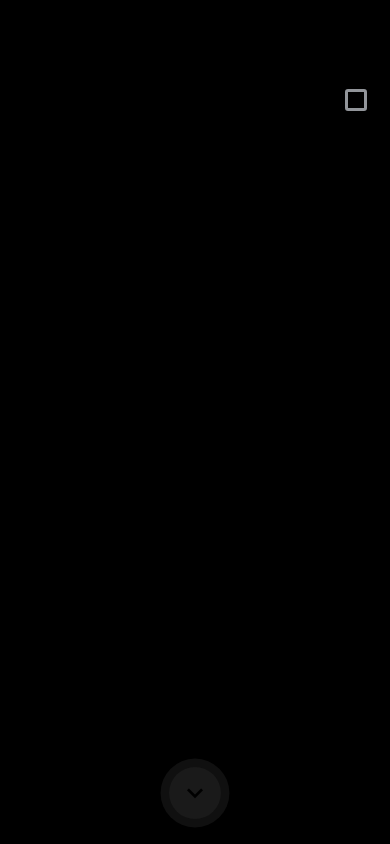
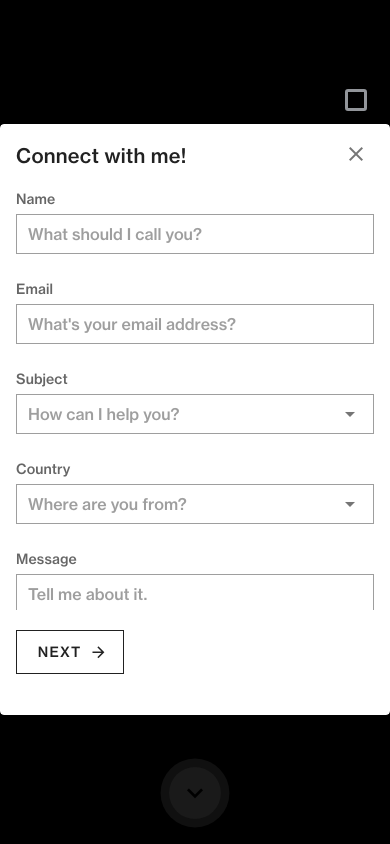
Before and after one commit to lianabisuna/portfolio, a Vue app: page /blog in a window 390 px wide. Both pictures are taken after a click on the button 310 px from the left and 100 px from the top of the page. Shown: the top 844 px of the page. Built offline with nearby package versions, Linux system fonts and the light colour scheme.

Commit message:
Create contact form - add img alt name - responsive form - form validation

```diff
--- a/src/App.vue
+++ b/src/App.vue
@@ -155,11 +155,7 @@
   }
 
   .text-40 {
-    font-size: 60%;
-  }
-
-  .text-40 {
-    font-size: 60%;
+    font-size: 40%;
   }
 
   .text-90 {
--- /dev/null
+++ b/src/components/Contact.vue
@@ -0,0 +1,205 @@
+<template>
+  <v-menu
+    v-model="menu"
+    :close-on-content-click="false"
+    offset-y
+    :left="lg"
+    :min-width="sm?'100vw':''"
+  >
+    <template v-slot:activator="{ on, attrs }">
+      <v-btn
+        icon
+        v-bind="attrs"
+        v-on="on"
+      >
+        <v-icon size="30" :color="drk?'white':'black'">mdi-email-outline</v-icon>
+      </v-btn>
+    </template>
+
+    <v-card
+      :width="sm?'100vw':'600px'"
+      :min-height="sm?'70vh':'50vh'"
+      :max-height="sm?'85vh':'80vh'"
+      class="overflow-hidden"
+      style="z-index: 2;"
+    >
+      <v-card-title>
+        <v-row>
+          <v-col class="pb-1pt-2">
+            <div v-if="sm" style="word-break: kepp-all !important;">Connect with me!</div>
+            <div v-else>Need help with a project? Get in touch with me and tell me about it.</div>
+          </v-col>
+
+          <v-col cols="2" sm="2" md="2" lg="1" xl="1" class="text-end pb-1 pt-2">
+            <v-btn
+              icon
+              @click="menu=false"
+            >
+              <v-icon>mdi-close</v-icon>
+            </v-btn>
+          </v-col>
+        </v-row>
+      </v-card-title>
+
+      <v-card-text class="overflow-y-auto" style="max-height: 50vh;">
+        <v-form ref="form" v-model="form">
+          <v-row>
+            <v-col cols="12" sm="12" md="12" lg="6" xl="6">
+              <div class="mb-1">Name</div>
+              <v-text-field
+                v-model="name"
+                :rules="[rules.required]"
+                hide-details
+                autofocus
+                dense
+                tile
+                outlined
+                placeholder="What should I call you?"
+                class="rounded-0"
+              ></v-text-field>
+            </v-col>
+
+            <v-col cols="12" sm="12" md="12" lg="6" xl="6">
+              <div class="mb-1">Email</div>
+              <v-text-field
+                v-model="email"
+                :rules="[rules.required, rules.email]"
+                hide-details
+                dense
+                tile
+                outlined
+                placeholder="What's your email address?"
+                class="rounded-0"
+              ></v-text-field>
+            </v-col>
+
+            <v-col cols="12" sm="12" md="12" lg="6" xl="6">
+              <div class="mb-1">Subject</div>
+              <v-select
+                v-model="subject"
+                :rules="[rules.required]"
+                hide-details
+                dense
+                tile
+                outlined
+                placeholder="How can I help you?"
+                class="rounded-0"
+                :items="['Just visiting your site!', 'Join my team full-time!', `Let's do a collaboration.`, 'Need help with a project.', 'Want to ask you questions.']"
+              ></v-select>
+            </v-col>
+
+            <v-col cols="12" sm="12" md="12" lg="6" xl="6">
+              <div class="mb-1">Country</div>
+              <v-select
+                v-model="country"
+                :rules="[rules.required]"
+                hide-details
+                dense
+                tile
+                outlined
+                placeholder="Where are you from?"
+                class="rounded-0"
+                :items="['PH', 'EU', 'UAE']"
+              ></v-select>
+            </v-col>
+
+            <v-col cols="12">
+              <div class="mb-1">Message</div>
+              <v-textarea
+                v-model="message"
+                :rules="[rules.required]"
+                hide-details
+                dense
+                tile
+                outlined
+                placeholder="Tell me about it."
+                class="rounded-0"
+                rows="3"
+              ></v-textarea>
+            </v-col>
+          </v-row>
+        </v-form>
+      </v-card-text>
+
+      <v-card-actions>
+        <v-row align="center" class="pa-2">
+          <v-col
+            order="2" order-sm="2" order-md="1" order-lg="1" order-xl="1"
+            cols="12" sm="12" md="6" lg="6" xl="6"
+            class="pt-0 pt-sm-0 pt-md-3 pt-lg-3 pt-xl-3"
+          >
+            <v-btn
+              tile
+              outlined
+              @click="confirm"
+              large
+            >
+              Next
+              <v-icon right>mdi-arrow-right</v-icon>
+            </v-btn>
+          </v-col>
+
+          <v-col
+            order="1" order-sm="1" order-md="2" order-lg="2" order-xl="2"
+            cols="12" sm="12" md="6" lg="6" xl="6"
+            class="text-start text-sm-start text-md-end text-lg-end text-xl-end pb-1 pb-sm-1 pb-md-3 pb-lg-3 pb-xl-3"
+          >
+            <span class="error--text">{{ error }}</span>
+          </v-col>
+        </v-row>
+      </v-card-actions>
+    </v-card>
+  </v-menu>
+</template>
+
+<script>
+  export default {
+    name: 'Contact',
+
+    data: () => ({
+      menu: false,
+      error: '',
+      rules: {
+        required: v => !!v || 'This field is required',
+        email: v => /.+@.+\..+/.test(v) || 'Email must be valid'
+      },
+      // form fields
+      name: '',
+      email: '',
+      subject: '',
+      country: '',
+      message: ''
+    }),
+
+    watch: {
+      async menu(val) {
+        if (!val) {
+          this.error = '';
+          await this.$refs.form.resetValidation();
+          this.menu = false;
+        }
+      }
+    },
+
+    methods: {
+      async confirm() {
+        await this.$refs.form.validate();
+
+        if (!this.form) {
+          this.error = 'Looks like some fields are missing!';
+        }
+        else {
+          this.error = '';
+          this.next()
+        }
+      },
+      next() {
+        alert('Thank you for dropping by. I will get back to you soon!')
+      }
+    }
+  }
+</script>
+
+<style lang="scss" scoped>
+
+</style>
--- a/src/components/Header.vue
+++ b/src/components/Header.vue
@@ -15,6 +15,7 @@
       <router-link to="/">
         <v-img
           :src="require(`@/assets/logo-${drk?'light':'dark'}.png`)"
+          alt="logo"
           :width="expand?'100':'50'"
           absolute
           fixed
@@ -24,11 +25,7 @@
 
     <v-spacer></v-spacer>
 
-    <v-btn
-      icon
-    >
-      <v-icon size="30" :color="drk?'white':'black'">mdi-email-outline</v-icon>
-    </v-btn>
+    <contact-form></contact-form>
 
     <page-theme></page-theme>
   </v-app-bar>
@@ -36,6 +33,7 @@
 
 <script>
   import PageTheme from './Theme';
+  import ContactForm from './Contact';
 
   export default {
     name: 'Header',
@@ -45,7 +43,8 @@
     },
 
     components: {
-      PageTheme
+      PageTheme,
+      ContactForm
     },
 
     data: () => ({
--- a/src/components/project-card/Landscape.vue
+++ b/src/components/project-card/Landscape.vue
@@ -10,6 +10,7 @@
         height="100%"
         width="100%"
         :src="require(`@/assets/project/${project.image}.jpg`)"
+        alt="project"
         bottom
       ></v-img>
 
--- a/src/components/project-card/Portrait.vue
+++ b/src/components/project-card/Portrait.vue
@@ -9,6 +9,7 @@
           height="100%"
           width="100%"
           :src="require(`@/assets/project/${project.image}.jpg`)"
+          alt="project"
           bottom
         ></v-img>
 
--- a/src/views/About.vue
+++ b/src/views/About.vue
@@ -13,6 +13,7 @@
             x-large
             class="pulse scroll-bottom"
             @click="scrollToId('content')"
+            style="z-index: 1;"
           >
             <v-icon :color="drk?'white':'black'">mdi-chevron-down</v-icon>
           </v-btn>
--- a/src/views/Blog.vue
+++ b/src/views/Blog.vue
@@ -13,6 +13,7 @@
             x-large
             class="pulse scroll-bottom"
             @click="scrollToId('content')"
+            style="z-index: 1;"
           >
             <v-icon :color="drk?'white':'black'">mdi-chevron-down</v-icon>
           </v-btn>
@@ -24,6 +25,8 @@
 
     <div :class="[ 'section', { 'mx-5':sm } ]" style="height: 900px;">
       <div class="display-2 font-weight-bold">Blog</div>
+
+      <h2 class="mt-10">—writing soon;</h2>
 
       <div></div>
     </div>
--- a/src/views/Work.vue
+++ b/src/views/Work.vue
@@ -13,6 +13,7 @@
             x-large
             class="pulse scroll-bottom"
             @click="scrollToId('content')"
+            style="z-index: 1;"
           >
             <v-icon :color="drk?'white':'black'">mdi-chevron-down</v-icon>
           </v-btn>
```
